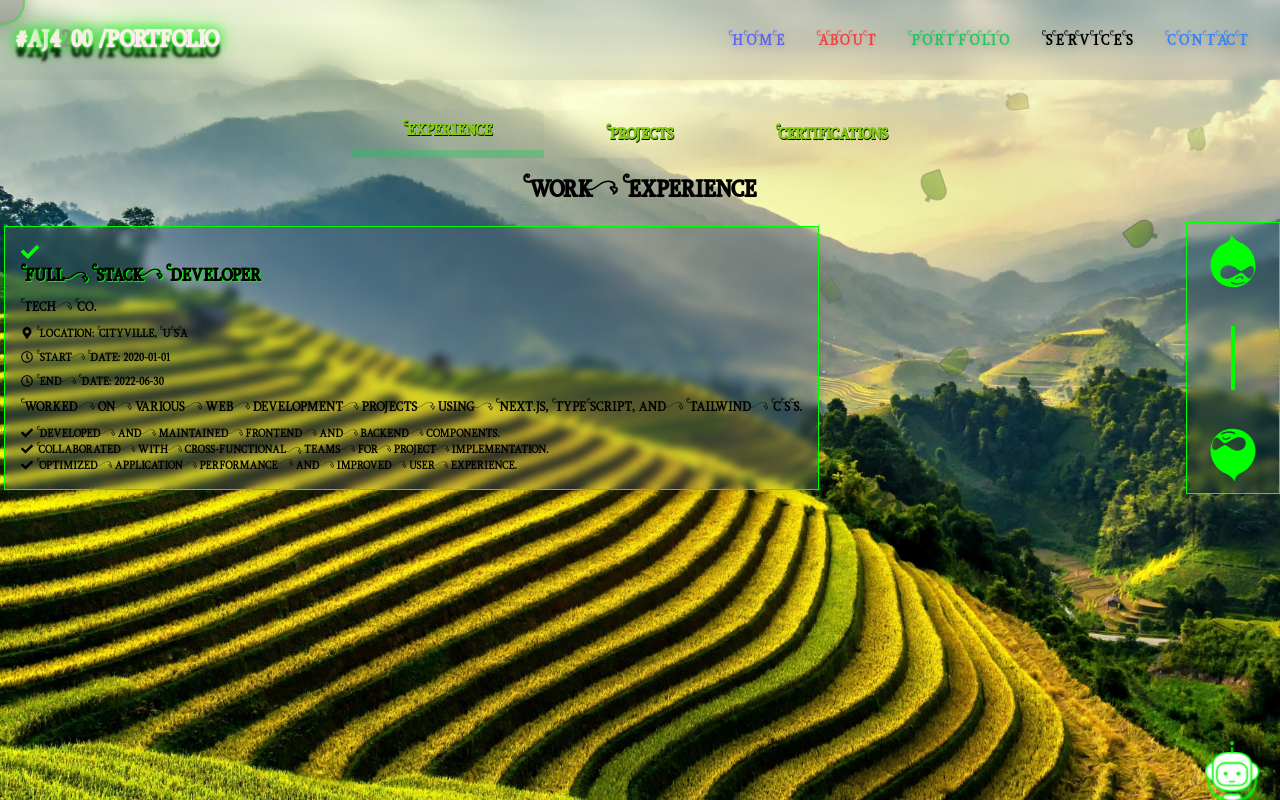
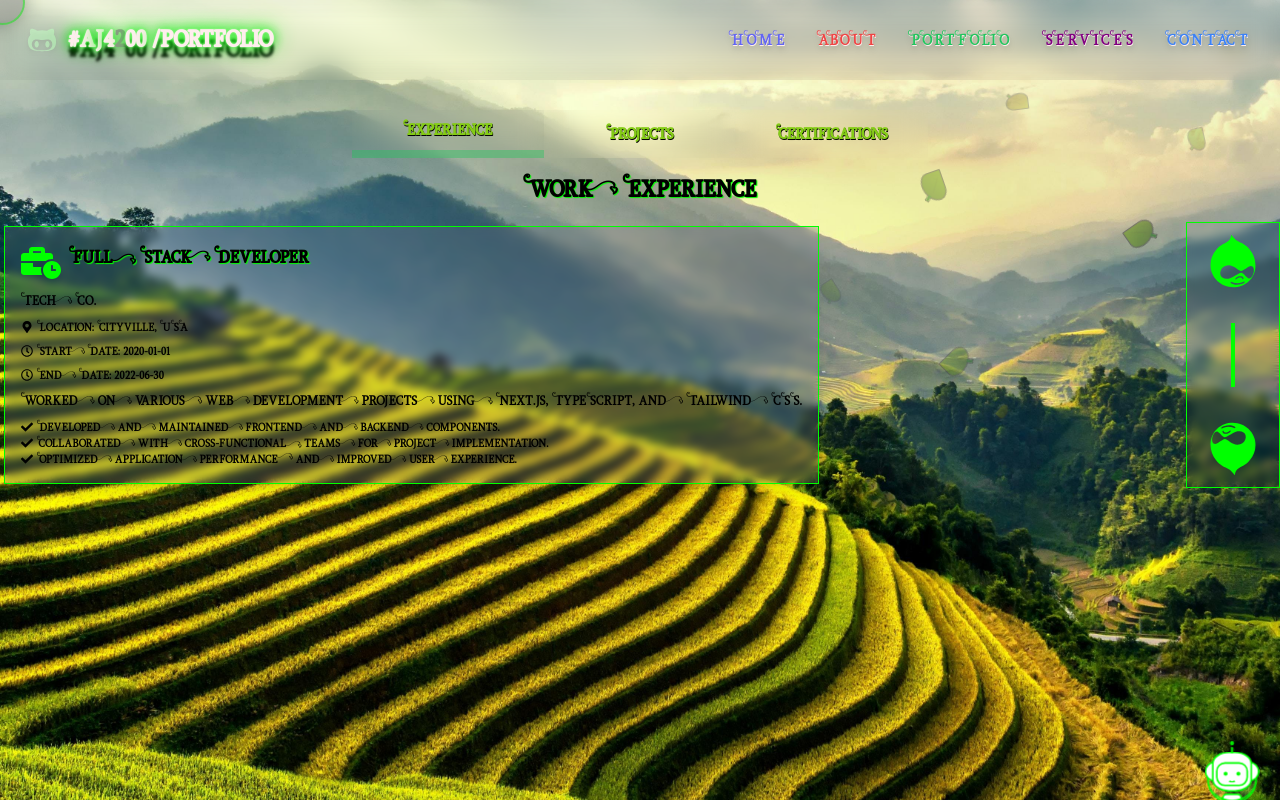
Before and after one commit to AJ4200/AJ4200, a Next.js app: page /portfolio in a window 1280 px wide. Both pictures are taken after a click on the button "Experience". Built offline with nearby package versions, Linux system fonts and the light colour scheme.

Commit message:
edit nav

```diff
--- a/src/components/Navbar/Navbar.tsx
+++ b/src/components/Navbar/Navbar.tsx
@@ -3,11 +3,23 @@ import MobileNavbar from "./MobileNavbar";
 import NavLink from "./NavLink";
 import { useRouter } from "next/router";
 import { getNeonColor, getStyles, getTextColor } from "../../lib/navbarUtils";
+import { FaGithubAlt } from "react-icons/fa";
 
 const Navbar: React.FC = () => {
   const router = useRouter();
   const [open, setOpen] = useState(false);
   const { asPath } = router;
+
+  const navshadow = (path: string) => {
+  switch (path) {
+    case "/about":
+      return "black 1px 1px 1px";
+    case "/services":
+      break;
+    default:
+      break;
+  }
+}
 
   // Effect to update the font family and background image when the path changes
   useEffect(() => {
@@ -24,18 +36,17 @@ const Navbar: React.FC = () => {
   return (
     <nav
       className="z-[9999] logo md:sticky text-shadow flex filter drop-shadow-md bg-transparent backdrop-blur-md px-4 py-4 h-20 items-center"
-      style={asPath == "/about" || "/portfolio" ? { textShadow: "[var(--neon)] 0.5px 0.5px 0.5px" } : {}}
+      style={{ textShadow: navshadow(asPath) } }
     >
       <MobileNavbar open={open} setOpen={setOpen} />
       <div className="w-3/12 flex items-center">
         {open ? (
           ""
-        ) : (
-          <a className="text-2xl font-semibold" href="/">
-            <b>
+        ) : (   <><a className="git-header mx-2 text-3xl" href="https://github.com/aj4200"><FaGithubAlt /></a><a className="text-2xl font-semibold" href="/">
+            <b className="flex">
               #a<span>j</span>4<span>2</span>00 {asPath}
             </b>
-          </a>
+          </a></>
         )}
       </div>
       <div className="w-9/12 flex justify-end items-center">
--- a/src/components/Portfolio/Experience.tsx
+++ b/src/components/Portfolio/Experience.tsx
@@ -20,7 +20,7 @@ const Experience: React.FC = () => {
 
   return (
     <div className="w-full">
-      <h2 className="c my-4 text-center text-2xl font-bold">
+      <h2 className="text-shadow-theme my-4 text-center text-2xl font-bold">
         Work Experience
       </h2>
       <div className="flex flex-row justify-between w-full">
--- a/src/components/Portfolio/Experience/ExperienceCard.tsx
+++ b/src/components/Portfolio/Experience/ExperienceCard.tsx
@@ -1,6 +1,6 @@
 import { WorkExperience } from "@/data/experience";
 import React from "react";
-import { FaMapMarkerAlt, FaRegClock, FaCheck } from "react-icons/fa";
+import { FaMapMarkerAlt, FaRegClock, FaCheck,FaBusinessTime} from "react-icons/fa";
 import { motion } from "framer-motion";
 
 interface ExperienceCardProps {
@@ -10,13 +10,13 @@ interface ExperienceCardProps {
 const ExperienceCard: React.FC<ExperienceCardProps> = ({ experience }) => {
   return (
     <motion.div
-      className="m-1 border border-[var(--neon)] bg-gray-500/25 p-4 shadow-lg backdrop-blur-sm hover:bg-lime-600/50 hover:w-full transition-all duration-500"
+      className="m-1 border border-[var(--neon)] bg-gray-500/25 p-4 shadow-lg backdrop-blur-sm transition-all duration-500 hover:w-full hover:bg-lime-600/50"
       initial={{ opacity: 0, y: 20 }}
       animate={{ opacity: 1, y: 0 }}
       exit={{ opacity: 0, y: -20 }}
     >
-      <h3 className="text-shadow-theme mb-2 text-lg font-semibold">
-        <FaCheck className="mr-2 text-[var(--neon)]" />
+      <h3 className="text-shadow-theme mb-2 text-lg font-semibold flex">
+        <FaBusinessTime size={40} className="mr-2 text-[var(--neon)]" />
         {experience.jobTitle}
       </h3>
       <p className="mb-2 text-sm">{experience.company}</p>
--- a/src/components/Utils/Cursor.tsx
+++ b/src/components/Utils/Cursor.tsx
@@ -13,7 +13,7 @@ const Cursor: React.FC = () => {
       gsap.to(".cursor", {
         left: e.pageX,
         top: e.pageY,
-        duration: 0.01,
+        duration: 0,
         ease: "power4.easeOut",
       });
 
--- a/src/styles/globals.css
+++ b/src/styles/globals.css
@@ -132,3 +132,58 @@ button {
 .text-shadow-theme {
   text-shadow: 1px 1px 1px var(--neon);
 }
+.text-purple-500 {
+  color: #800080;
+}
+.git-header {
+  color: var(--neon);
+ animation: blink2 linear infinite 5s;
+  transition: all 500ms cubic-bezier(0.23, 1, 0.32, 1);
+  background: transparent;
+  border-radius: 50%;
+  padding: 0.2rem;
+}
+.git-header:hover {
+  transform: scale(1.6);
+  box-shadow:
+    0 -40px 100px,
+    0 0 2px,
+    0 0 1em var(--neon),
+    0 0 0.5em var(--neon),
+    0 0 0.1em var(--neon),
+    0 10px 3px #000;
+  padding: 0.3em;
+}
+@keyframes blink2 {
+  78% {
+    color: rgba(255, 255, 255, 0.5);
+
+    text-shadow: inherit;
+  }
+  79% {
+    color: #33333300;
+  }
+  80% {
+    text-shadow: none;
+  }
+  81% {
+    color: rgba(255, 255, 255, 0.5);
+    text-shadow: inherit;
+  }
+  82% {
+    color: #36242400;
+    text-shadow: none;
+  }
+  83% {
+    color: rgba(255, 255, 255, 0.5);
+    text-shadow: inherit;
+  }
+  92% {
+    color: #33333300;
+    text-shadow: none;
+  }
+  92.5% {
+    color: rgba(255, 255, 255, 0.5);
+    text-shadow: inherit;
+  }
+}
--- a/src/styles/mousefollow.css
+++ b/src/styles/mousefollow.css
@@ -8,7 +8,7 @@
   border: 2px solid var(--neon);
   border-radius: 50%;
   backface-visibility: hidden;
-  transition: transform 0.3s ease-out;
+  transition: transform 0.5s ease-out;
   animation: mouseglow 3s infinite alternate, trail 3s ease-out infinite;
   pointer-events: none;
   backdrop-filter: invert(60%);
```
